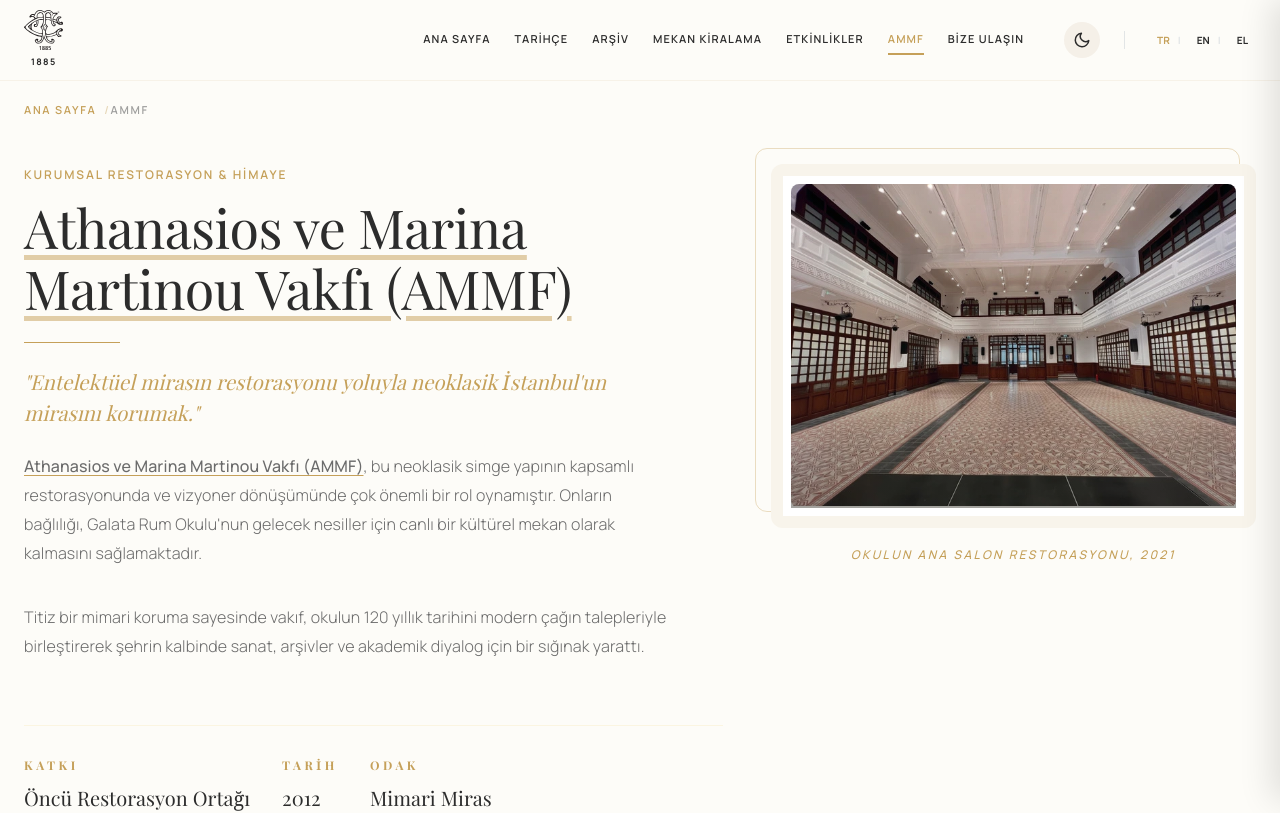
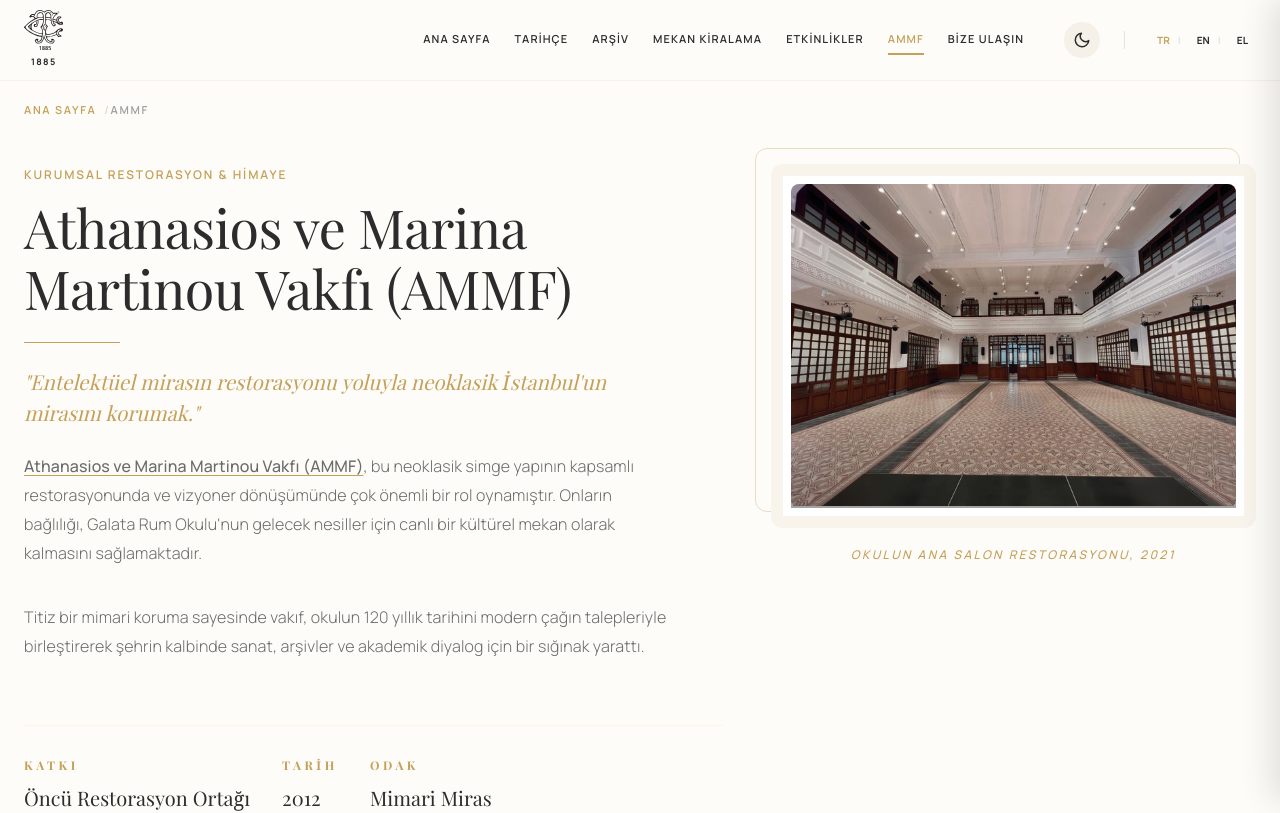
Before and after one commit to galatarumokulu1910-alt/main, a React (Vite) app: page /ammf in a window 1280 px wide. Shown: the top 813 px of the page. Built offline with nearby package versions, Linux system fonts and the light colour scheme; no server answers; a web font is replaced by a local one.

Commit message:
style(ammf): remove underline from AMMF hero heading link

```diff
--- a/src/pages/AmmfPage/AmmfPage.css
+++ b/src/pages/AmmfPage/AmmfPage.css
@@ -65,6 +65,11 @@
     letter-spacing: -0.01em;
     margin-bottom: var(--space-6);
     color: var(--color-ink);
+}
+
+.ammf-hero__title a {
+    color: inherit;
+    text-decoration: none;
 }
 
 .ammf-hero__divider {
--- a/src/pages/AmmfPage/AmmfPage.tsx
+++ b/src/pages/AmmfPage/AmmfPage.tsx
@@ -133,7 +133,7 @@ export default function AmmfPage() {
                                     href={AMMF_WEBSITE_URL}
                                     target="_blank"
                                     rel="noopener noreferrer"
-                                    style={{ color: 'inherit', textDecoration: 'underline', textDecorationColor: 'rgba(197, 160, 89, 0.5)', textUnderlineOffset: '6px' }}
+                                    style={{ color: 'inherit', textDecoration: 'none' }}
                                 >
                                     {content.hero.title[lang]}
                                 </a>
```
